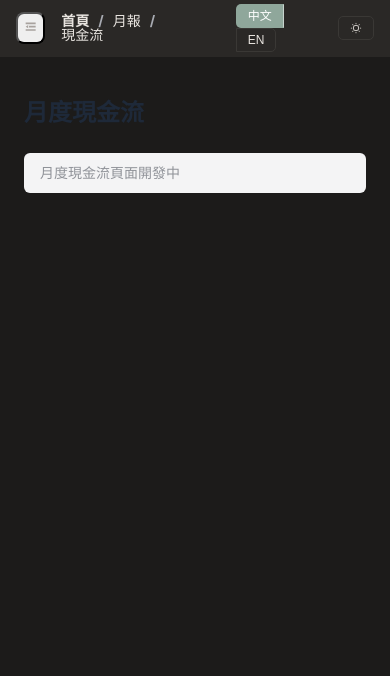
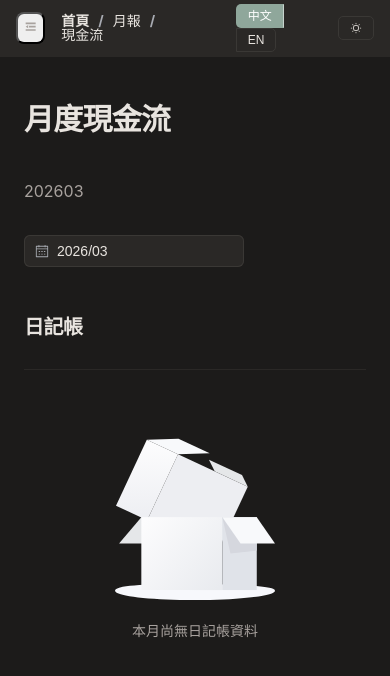
Before and after one commit to Ann-Stone/networth, a Vue app in the folder view/: page /monthly-report/cash-flow in a window 390 px wide. Shown: the top 676 px of the page. Built offline with nearby package versions, Linux system fonts and the light colour scheme; no server answers.

Commit message:
FE-021: CashFlowView month selector + journal list table

```diff
--- a/view/src/views/monthly-report/CashFlowView.vue
+++ b/view/src/views/monthly-report/CashFlowView.vue
@@ -1,10 +1,108 @@
 <template>
-  <div>
-    <h1 class="text-2xl font-semibold text-gray-800 mb-6">月度現金流</h1>
-    <el-alert type="info" title="月度現金流頁面開發中" :closable="false" />
+  <div class="flex flex-col gap-8">
+    <PageHeader title="月度現金流" :subtitle="store.selectedMonth">
+      <template #actions>
+        <el-date-picker
+          v-model="selectedMonthDate"
+          type="month"
+          placeholder="選擇月份"
+          format="YYYY/MM"
+          :clearable="false"
+        />
+      </template>
+    </PageHeader>
+
+    <section class="flex flex-col gap-4">
+      <SectionHeader title="日記帳" />
+      <el-skeleton v-if="store.journalsLoading" :rows="5" animated />
+      <EmptyState v-else-if="store.journals.length === 0" message="本月尚無日記帳資料" />
+      <template v-else>
+        <el-table :data="store.journals" stripe border style="width: 100%">
+          <el-table-column prop="spend_date" label="日期" width="110" />
+          <el-table-column prop="spend_way" label="帳戶" min-width="140" />
+          <el-table-column prop="action_main_type" label="類別" width="120" />
+          <el-table-column prop="action_sub_type" label="子類" width="120">
+            <template #default="{ row }">
+              <span>{{ row.action_sub_type ?? '-' }}</span>
+            </template>
+          </el-table-column>
+          <el-table-column label="金額" width="180" align="right">
+            <template #default="{ row }">
+              <MoneyDisplay
+                :amount="row.spending"
+                :positive="row.spending > 0 ? true : row.spending < 0 ? false : null"
+                size="sm"
+              />
+            </template>
+          </el-table-column>
+          <el-table-column prop="note" label="備註" min-width="160">
+            <template #default="{ row }">
+              <span>{{ row.note ?? '' }}</span>
+            </template>
+          </el-table-column>
+        </el-table>
+
+        <div
+          class="grid grid-cols-1 md:grid-cols-3 gap-4 rounded-xl border border-slate-200 dark:border-primary/5 bg-white dark:bg-surface-dark p-6"
+        >
+          <div class="flex flex-col gap-1">
+            <p class="text-slate-500 dark:text-muted-text text-xs uppercase tracking-wider">本月收入</p>
+            <MoneyDisplay :amount="totalIncome" :positive="true" size="lg" />
+          </div>
+          <div class="flex flex-col gap-1">
+            <p class="text-slate-500 dark:text-muted-text text-xs uppercase tracking-wider">本月支出</p>
+            <MoneyDisplay :amount="totalExpense" :positive="false" size="lg" />
+          </div>
+          <div class="flex flex-col gap-1">
+            <p class="text-slate-500 dark:text-muted-text text-xs uppercase tracking-wider">本月淨額</p>
+            <MoneyDisplay
+              :amount="netTotal"
+              :positive="netTotal > 0 ? true : netTotal < 0 ? false : null"
+              size="lg"
+            />
+          </div>
+        </div>
+      </template>
+    </section>
   </div>
 </template>
 
 <script setup lang="ts">
-// TODO: implement CashFlow
+import { computed, onMounted, ref, watch } from 'vue'
+import dayjs from 'dayjs'
+import PageHeader from '@/components/ui/PageHeader.vue'
+import SectionHeader from '@/components/ui/SectionHeader.vue'
+import EmptyState from '@/components/ui/EmptyState.vue'
+import MoneyDisplay from '@/components/ui/MoneyDisplay.vue'
+import { useCashFlowStore } from '@/stores/cashFlow'
+
+const store = useCashFlowStore()
+
+const selectedMonthDate = ref<Date>(dayjs(store.selectedMonth, 'YYYYMM').toDate())
+
+watch(selectedMonthDate, (date) => {
+  if (!date) return
+  const next = dayjs(date).format('YYYYMM')
+  if (next === store.selectedMonth) return
+  store.selectedMonth = next
+  store.fetchJournals()
+})
+
+const totalIncome = computed(() =>
+  store.journals
+    .filter((j) => j.spending > 0)
+    .reduce((sum, j) => sum + j.spending, 0),
+)
+
+const totalExpense = computed(() =>
+  store.journals
+    .filter((j) => j.spending < 0)
+    .reduce((sum, j) => sum + j.spending, 0),
+)
+
+const netTotal = computed(() => totalIncome.value + totalExpense.value)
+
+onMounted(() => {
+  store.fetchJournals()
+})
 </script>
```
